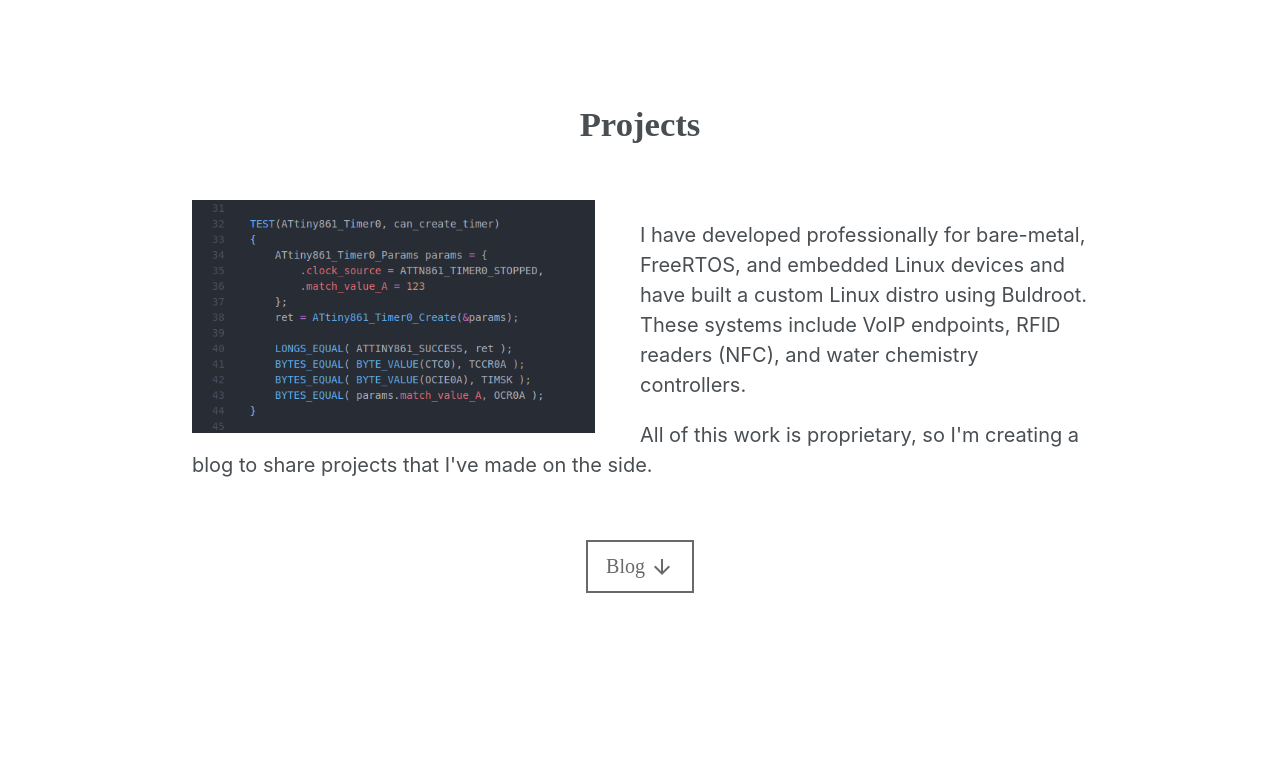
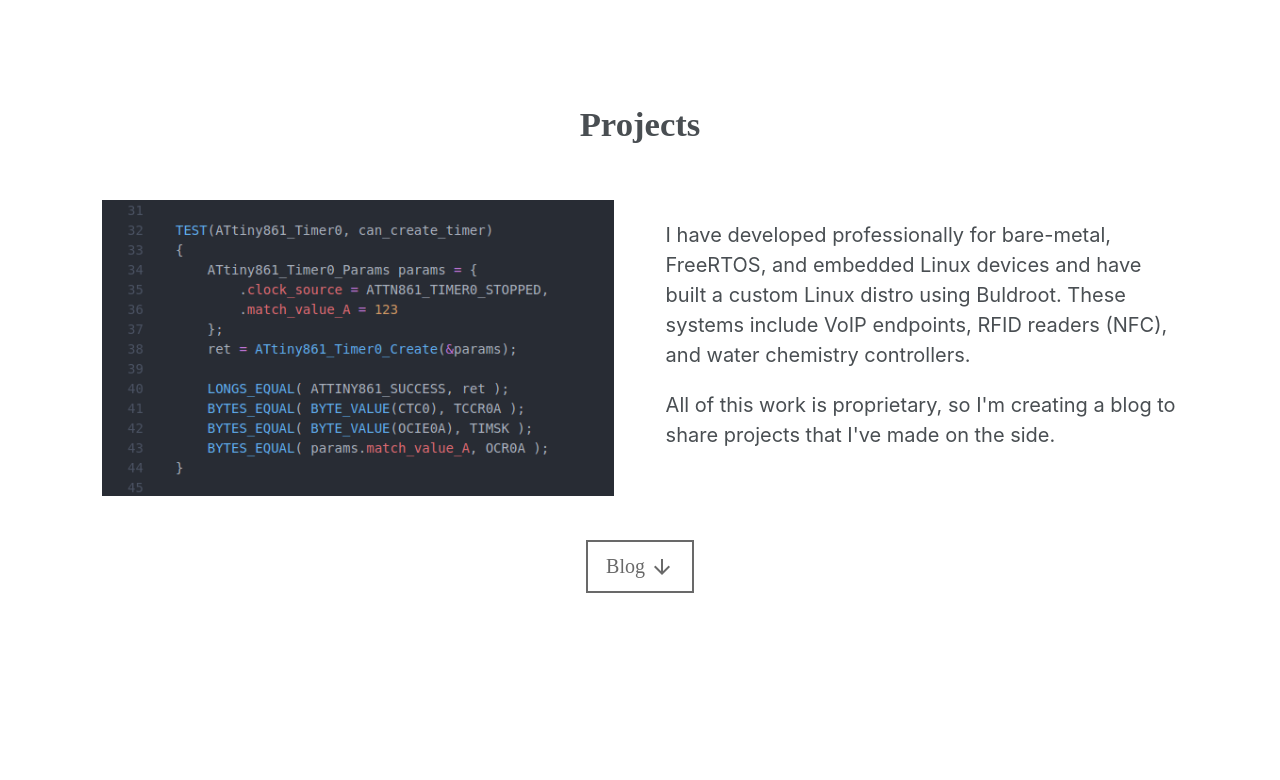
Before and after one commit to KevinWMatthews/personal_website, a Flask app: page / in a window 1280 px wide. Shown: the part 1657-2437 px from the top of the page. Run offline with Flask 2, Linux system fonts and the light colour scheme; parts of the project's set-up code (start-up, migrations or seed data) failed here and were passed over.

Commit message:
Use grid to align content and text within sections
Lots of grids, but it sure is easy to use.

```diff
--- a/app/static/css/index.css
+++ b/app/static/css/index.css
@@ -36,8 +36,13 @@ footer {
 }
 article {
     display: grid;
-    grid-template-columns: minmax(0, 70vw);
+    /* grid-template-columns: minmax(0, 70vw); */
     justify-content: center;
+    display: grid;
+    grid-template-columns: 50% 50%;
+    grid-column-gap: 5%;
+    grid-template-areas:
+      "content_graphic content_text";
     padding-bottom: 5vh;
 }
 h1, h2, h3, h4 {
@@ -75,18 +80,10 @@ canvas {
     grid-area: bg;
 }
 img {
-    float: left;
-    width: 45%;
-    padding-right: 5%;
+    width: 100%;
 }
 video {
-    float: left;
-    width: 45%;
-    padding-top: 5%;
-    padding-right: 5%;
-}
-div .div_about {
-    padding-left: 5%;
+    width: 100%;
 }
 .card-grid {
     display: grid;
--- a/app/templates/index.html
+++ b/app/templates/index.html
@@ -36,13 +36,14 @@
 		<section id="about">
 			<h1>About</h1>
 			<article>
-				<div class="div_about">
-					<!-- <img id="me" src="{{ url_for('static', filename='images/me_crater_lake.jpg') }}" alt="Picture of me at Crater Lake"> -->
+				<div class="content_graphic">
 					<video autoplay loop poster="{{ url_for('static', filename='images/me_on_a_bike.jpg') }}">
 			      <source src="{{ url_for('static', filename='video/test.mov') }}" type="video/webm" />
 			      <source src="{{ url_for('static', filename='video/test.mov') }}" type="video/mp4" />
 						Sneaky video of me.
 			    </video>
+				</div>
+				<div class="content_text">
 					<p>Embedded developer by day, aspiring polyglot by night, a bit of web
 						development on the side.</p>
 					<p>My daily work is on embedded Linux systems in C, with a web interface
@@ -62,8 +63,10 @@
 		<section id="projects">
 			<h1>Projects</h1>
 			<article>
-				<div class="div_projects">
+				<div class="content_graphic">
 					<img src="{{ url_for('static', filename='images/c_code.png') }}" alt="Picture of code">
+				</div>
+				<div class="content_text">
 					<p>I have developed professionally for bare-metal, FreeRTOS, and embedded
 						Linux devices and have built a custom Linux distro using Buldroot.
 						These systems include VoIP endpoints,
```
